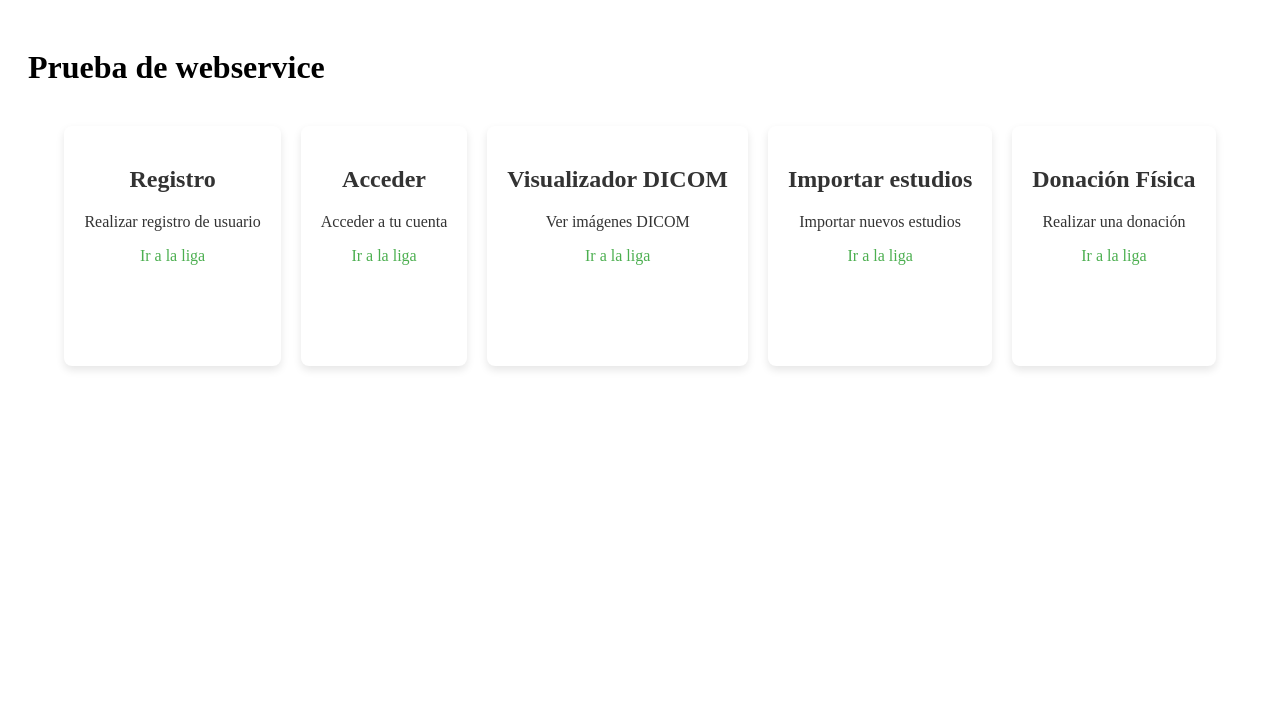
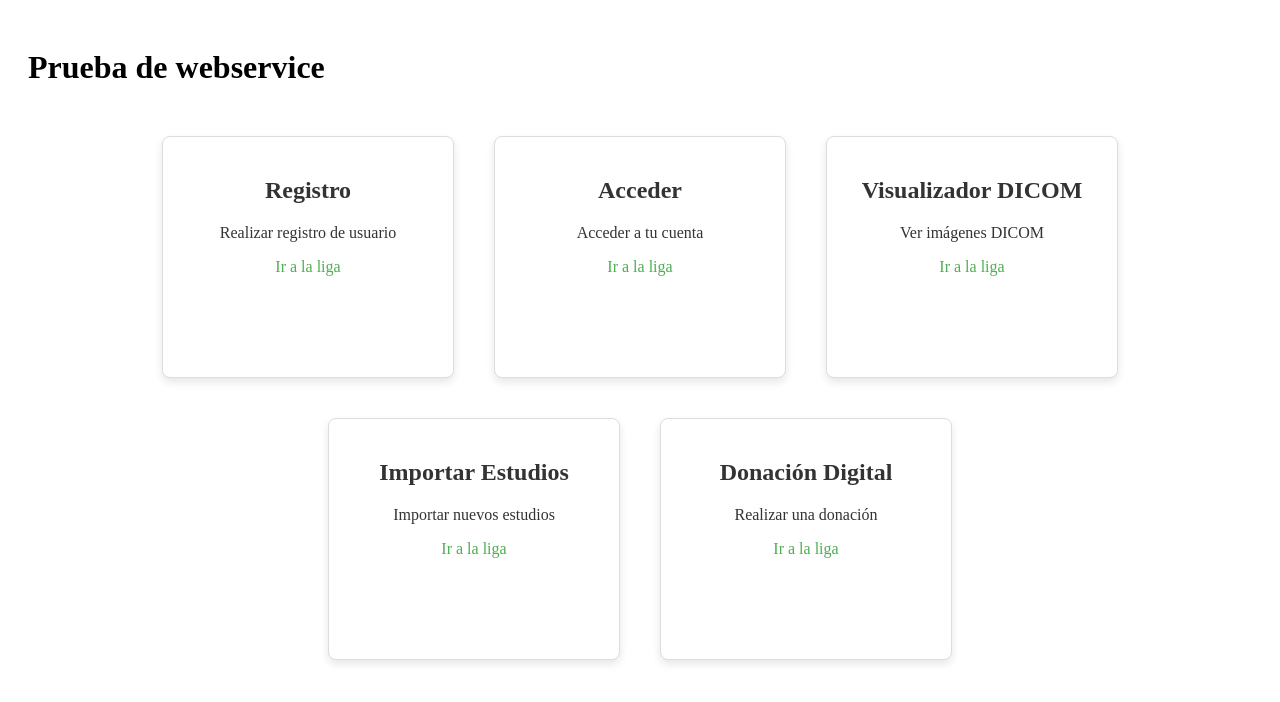
Before and after one commit to elCatmon/repositorio_imagenes_columna, a React (Create React App) app in the folder pruebas/: page / in a window 1280 px wide. Shown: the top 702 px of the page. Built offline with nearby package versions, Linux system fonts and the light colour scheme; what cornerstone-wado-image-loader would draw is missing.

Commit message:
tarjetas opciones

```diff
--- a/pruebas/src/App.css
+++ b/pruebas/src/App.css
@@ -204,20 +204,25 @@ button:hover, .app-button:hover {
 /* Estilo para las tarjetas de servicio */
 .service-card {
   padding: 20px;
+  background-color: #1a5baf; /* Color de fondo */
+  border: 1px solid #ddd; /* Color del borde */
   color: #333; /* Color de texto más oscuro para contraste */
-  border-radius: 8px;
+  border-radius: 8px; /* Esquinas redondeadas */
+  margin: 10px; /* Espacio exterior */
   box-shadow: 0 4px 8px rgba(0, 0, 0, 0.1); /* Sombra sutil para las tarjetas */
   transition: transform 0.2s, box-shadow 0.2s; /* Transición de transformación y sombra */
   background-color: #ffffff; /* Fondo blanco para las tarjetas */
   text-align: center; /* Centra el texto dentro de la tarjeta */
   cursor: pointer; /* Muestra un cursor de puntero cuando se pasa sobre la tarjeta */
   height: 200px; /* Ajusta la altura de las tarjetas */
+  width: 250px;
 }
 
 /* Tarjetas de servicio al pasar el mouse */
 .service-card:hover {
   transform: scale(1.02); /* Escala ligeramente la tarjeta en hover */
   box-shadow: 0 8px 16px rgba(0, 0, 0, 0.2); /* Aumenta la sombra en hover */
+  background-color: #e9ecef; /* Color de fondo al pasar el ratón */
 }
 
 /* Estilo para enlaces dentro de las tarjetas */
--- a/pruebas/src/App.js
+++ b/pruebas/src/App.js
@@ -25,12 +25,12 @@ function App() {
           <a href="/visualizador">Ir a la liga <i className="fas fa-arrow-circle-right"></i></a>
         </div>
         <div className="service-card bg-uno" onClick={() => navigate('/importar')}>
-          <h2>Importar estudios</h2>
+          <h2>Importar Estudios</h2>
           <p>Importar nuevos estudios</p>
           <a href="/importar">Ir a la liga <i className="fas fa-arrow-circle-right"></i></a>
         </div>
         <div className="service-card bg-uno" onClick={() => navigate('/donacion')}>
-          <h2>Donación Física</h2>
+          <h2>Donación Digital</h2>
           <p>Realizar una donación</p>
           <a href="/donacion">Ir a la liga <i className="fas fa-arrow-circle-right"></i></a>
         </div>
```
